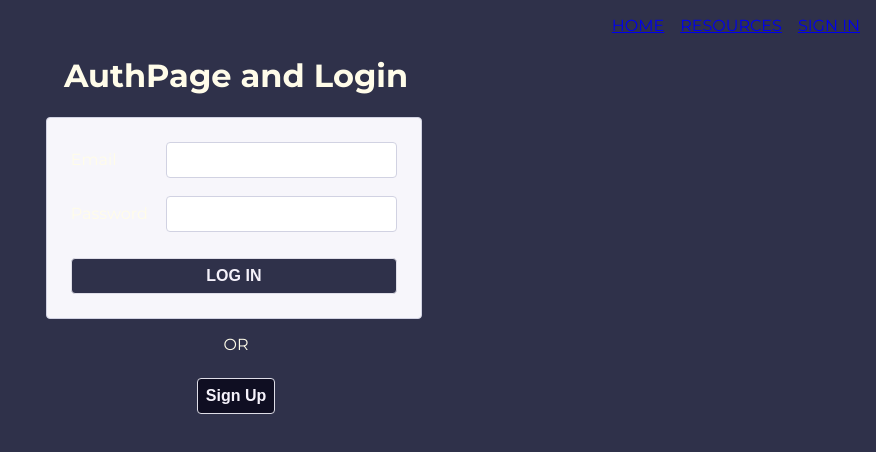
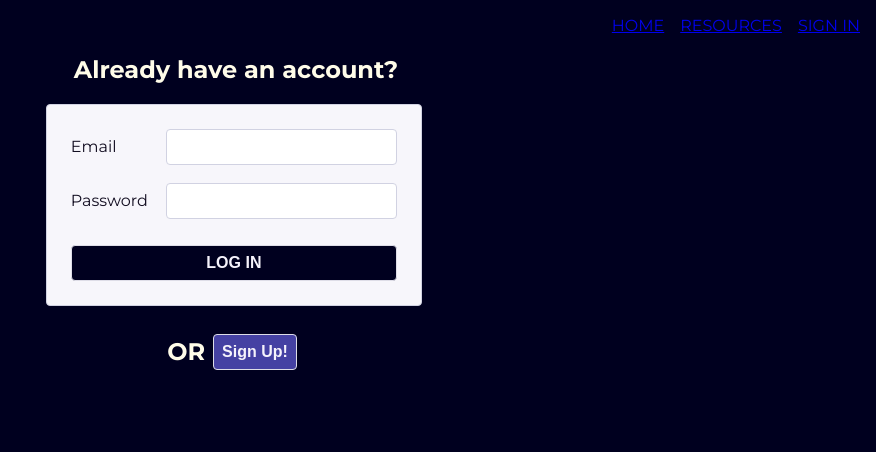
Before and after one commit to zothsu/sharpeningTracker, a React (Create React App) app: page /login in a window 1280 px wide. Shown: the top 452 px of the page, without its empty margins (404-1280 px from the left). Built offline with nearby package versions, Linux system fonts and the light colour scheme.

Commit message:
Style login and sign up pages

```diff
--- a/src/components/LoginForm/LoginForm.jsx
+++ b/src/components/LoginForm/LoginForm.jsx
@@ -31,6 +31,8 @@ export default function LoginForm({ setUser }) {
   }
 
   return (
+    <>
+    <h2>Already have an account?</h2>
     <div className='form-container-parent'>
       <div className="form-container">
         <form autoComplete="off" onSubmit={handleSubmit}>
@@ -43,5 +45,6 @@ export default function LoginForm({ setUser }) {
       </div>
       <p className="error-message">&nbsp;{error}</p>
     </div>
+    </>
   );
 }
--- a/src/components/SignUpForm/SignUpForm.jsx
+++ b/src/components/SignUpForm/SignUpForm.jsx
@@ -37,7 +37,9 @@ export default class SignUpForm extends Component {
   render() {
     const disable = this.state.password !== this.state.confirm;
     return (
-      <div>
+      <>
+      <h2>CREATE AN ACCOUNT</h2>
+      <div className='form-container-parent'>
         <div className="form-container">
           <form autoComplete="off" onSubmit={this.handleSubmit}>
             <label>Name</label>
@@ -53,6 +55,7 @@ export default class SignUpForm extends Component {
         </div>
         <p className="error-message">&nbsp;{this.state.error}</p>
       </div>
+      </>
     );
   }
 }
--- a/src/index.css
+++ b/src/index.css
@@ -4,10 +4,10 @@
   --tan-1: #f7f6fb;
   --tan-2: #dedde7;
   --tan-3: #d1d2e2;
-  --tan-4: #2f314a;
-  --orange: #0f0e22;
+  --tan-4: #00001f;
+  --highlight: #625cdab5;
   --text-light: #fffce9;
-  --text-dark: #302b28;
+  --text-dark: #130e21;
 }
 
 *, *:before, *:after {
@@ -89,42 +89,17 @@ code {
 }
 
 p.error-message {
-  color: var(--orange);
+  color: var(--highlight);
   text-align: center;
 }
 
-form {
-  display: grid;
-  grid-template-columns: 1fr 3fr;
-  gap: 2.25vmin;
-  color: var(--text-light);
-}
 
-label {
-  font-size: 2vmin;
-  display: flex;
-  align-items: center;
-}
-
-input {
-  padding: 1vmin;
-  font-size: 2vmin;
-  border: .1vmin solid var(--tan-3);
-  border-radius: .5vmin;
-  color: var(--text-dark);
-  background-image: none !important; /* prevent lastpass */
-  outline: none;
-}
-
-input:focus {
-  border-color: var(--orange);
-}
 
 button, a.button {
   margin: 1vmin;
   padding: 1vmin;
   color: var(--white);
-  background-color: var(--orange);
+  background-color: var(--highlight);
   font-size: 2vmin;
   font-weight: bold;
   text-decoration: none;
--- /dev/null
+++ b/src/pages/AuthPage/AuthPage.css
@@ -0,0 +1,37 @@
+:root {
+  --white: #f5f2fb;
+  --tan-1: #f7f6fb;
+  --tan-2: #dedde7;
+  --tan-3: #d1d2e2;
+  --tan-4: #00001f;
+  --highlight: #625cdab5;
+  --text-light: #fffce9;
+  --text-dark: #130e21;
+}
+
+form {
+  display: grid;
+  grid-template-columns: 1fr 3fr;
+  gap: 2.25vmin;
+  color: var(--text-dark);
+}
+
+label {
+  font-size: 2vmin;
+  display: flex;
+  align-items: center;
+}
+
+input {
+  padding: 1vmin;
+  font-size: 2vmin;
+  border: .1vmin solid var(--tan-3);
+  border-radius: .5vmin;
+  color: var(--text-dark);
+  background-image: none !important; /* prevent lastpass */
+  outline: none;
+}
+
+input:focus {
+  border-color: var(--highlight);
+}
--- a/src/pages/AuthPage/AuthPage.jsx
+++ b/src/pages/AuthPage/AuthPage.jsx
@@ -1,19 +1,22 @@
 import { useState } from 'react';
 import SignUpForm from '../../components/SignUpForm/SignUpForm';
 import LoginForm from '../../components/LoginForm/LoginForm';
+import './AuthPage.css'
 
 export default function AuthPage({ setUser }) {
   const [showSignUp, setShowSignUp] = useState(false);
   return (
     <main>
-      <h1>AuthPage and Login</h1>
+
       { showSignUp ?
           <SignUpForm setUser={setUser} />
           :
           <LoginForm className="form" setUser={setUser} />
         }
-        <p>OR</p>
-        <button onClick={() => setShowSignUp(!showSignUp)}>{showSignUp ? 'Log In' : 'Sign Up'}</button>
+        <h2 className='flex-ctr-ctr'>OR
+
+        <button onClick={() => setShowSignUp(!showSignUp)}>{showSignUp ? 'Log In' : 'Sign Up!'}</button>
+        </h2>
     </main>
   );
 }
```
